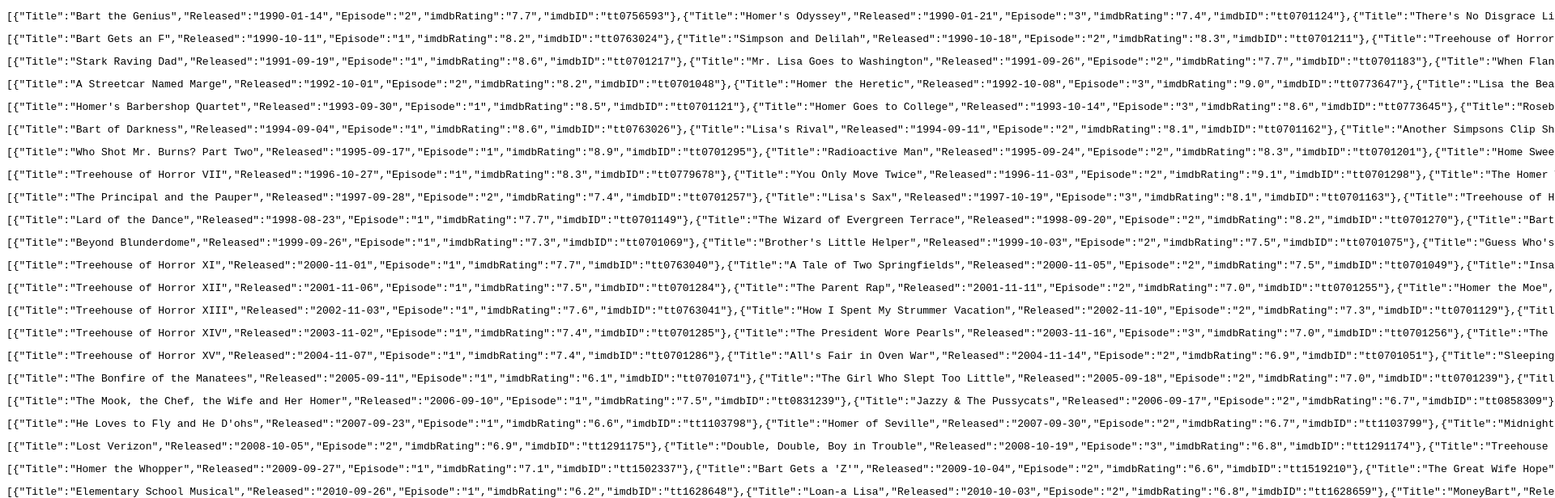
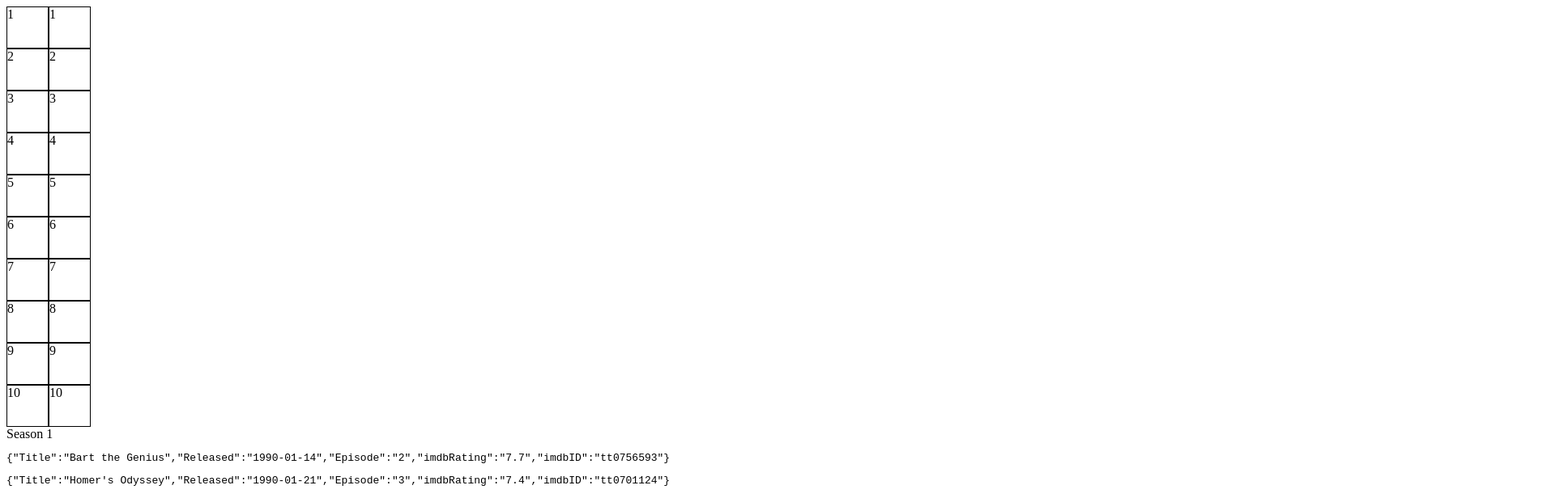
Before and after one commit to joey80/cerees, a React (Create React App) app: page / in a window 1280 px wide. Shown: the top 616 px of the page at 81% size, 1920 px wide, since content can reach past the window. Built offline with nearby package versions, Linux system fonts and the light colour scheme.

Commit message:
added basic table grid

```diff
--- a/src/App.js
+++ b/src/App.js
@@ -1,6 +1,7 @@
-import React from 'react';
+import React, { Fragment } from 'react';
 // import { getOMDBData } from './services/omdb.service';
 import { Data } from './App.data.js';
+import './App.scss';
 
 const App = () => {
   // const init = async () => {
@@ -10,11 +11,56 @@
 
   // init();
 
+  const TableThing = () => (
+    <div className='app__container'>
+      <div className='app__column'>
+        <div className='app__cell'>1</div>
+        <div className='app__cell'>2</div>
+        <div className='app__cell'>3</div>
+        <div className='app__cell'>4</div>
+        <div className='app__cell'>5</div>
+        <div className='app__cell'>6</div>
+        <div className='app__cell'>7</div>
+        <div className='app__cell'>8</div>
+        <div className='app__cell'>9</div>
+        <div className='app__cell'>10</div>
+      </div>
+      <div className='app__column'>
+        <div className='app__cell'>1</div>
+        <div className='app__cell'>2</div>
+        <div className='app__cell'>3</div>
+        <div className='app__cell'>4</div>
+        <div className='app__cell'>5</div>
+        <div className='app__cell'>6</div>
+        <div className='app__cell'>7</div>
+        <div className='app__cell'>8</div>
+        <div className='app__cell'>9</div>
+        <div className='app__cell'>10</div>
+      </div>
+    </div>
+  );
+
+  const RenderSeason = (num, obj) => {
+    return (
+      <Fragment key={num}>
+        <span>Season {num}</span>
+        <br />
+        {obj.map((elm2, index) => (
+          <pre key={index}>{JSON.stringify(elm2)}</pre>
+        ))}
+      </Fragment>
+    );
+  };
+
+  const RenderApp = () =>
+    Data.map((elm, index) => {
+      return RenderSeason(index + 1, elm);
+    });
+
   return (
     <div className='App'>
-      {Data.map((elm, index) => (
-        <pre key={index}>{JSON.stringify(elm)}</pre>
-      ))}
+      <TableThing />
+      <RenderApp />
     </div>
   );
 };
--- /dev/null
+++ b/src/App.scss
@@ -0,0 +1,16 @@
+.app {
+  &__cell {
+    border: 1px solid black;
+    height: 50px;
+    width: 50px;
+  }
+
+  &__column {
+    display: flex;
+    flex-direction: column;
+  }
+
+  &__container {
+    display: flex;
+  }
+}
```
